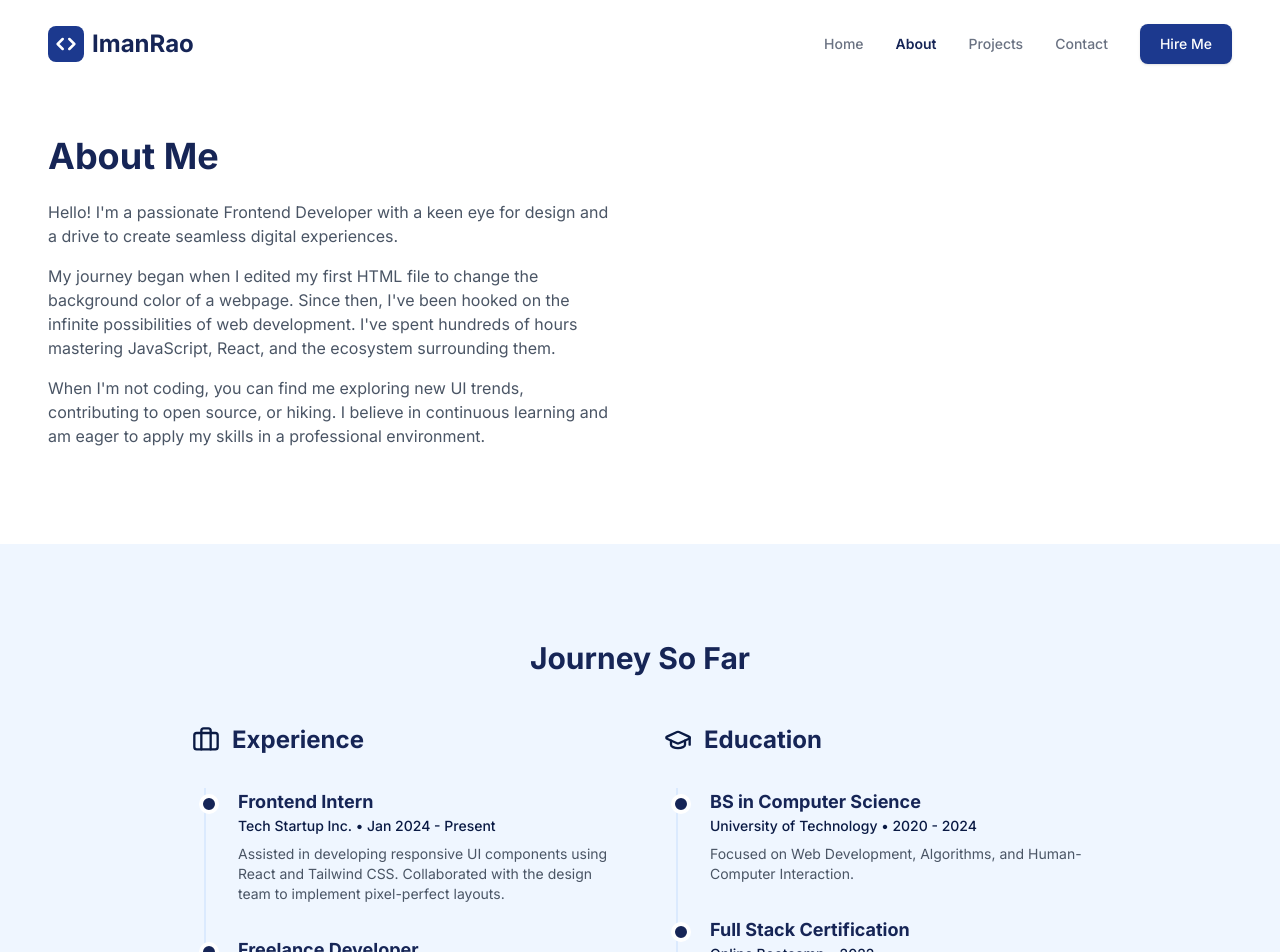
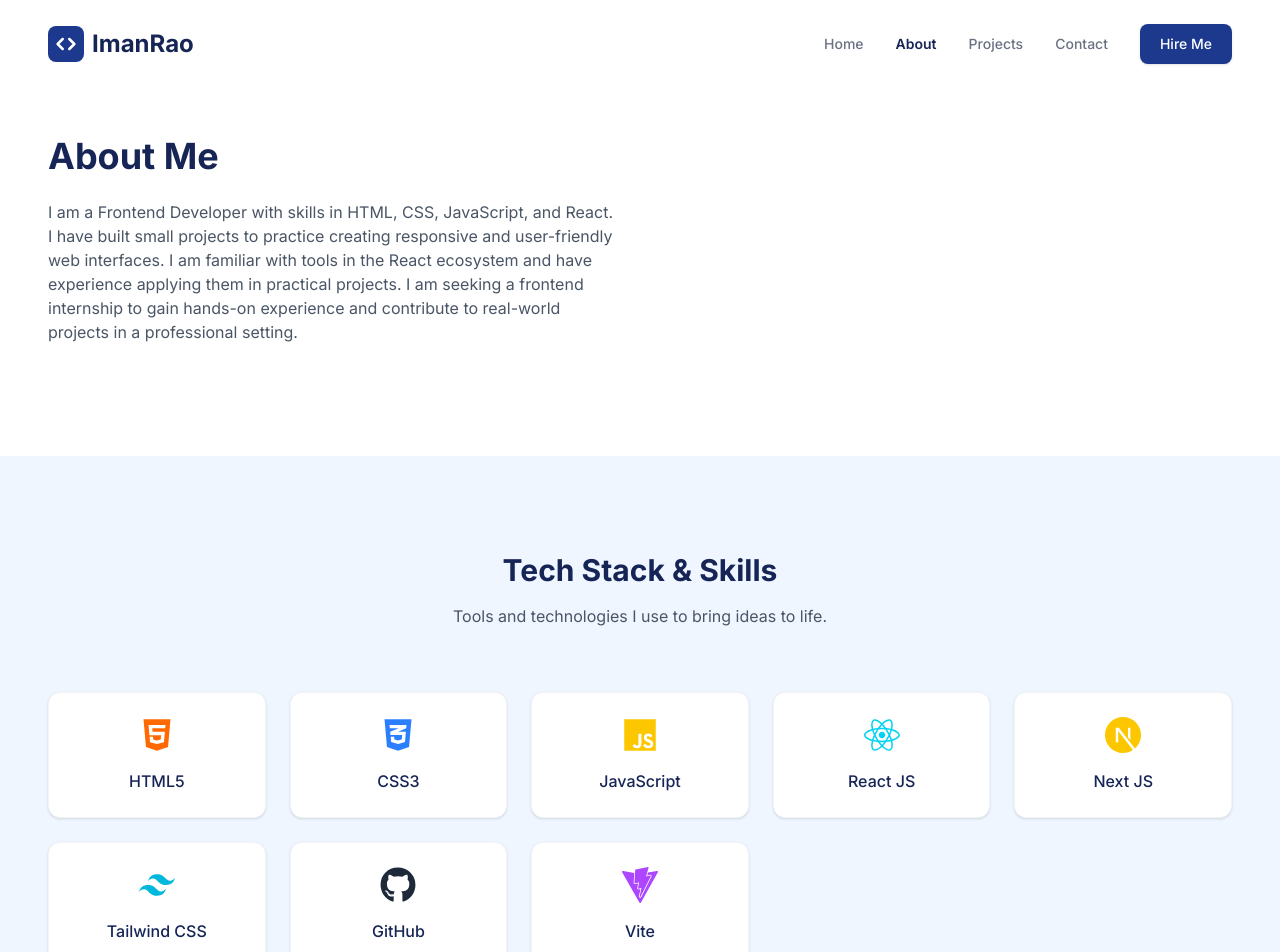
Before and after one commit to imanrao90/portfolio, a React (Vite) app: page /about in a window 1280 px wide. Shown: the top 952 px of the page. Built offline with nearby package versions, Linux system fonts and the light colour scheme.

Commit message:
completed

```diff
--- a/src/components/Footer.jsx
+++ b/src/components/Footer.jsx
@@ -19,7 +19,7 @@ function Footer() {
 
           <div className="flex gap-6">
             <a
-              href="https://github.com"
+              href="https://github.com/imanrao90"
               target="_blank"
               rel="noreferrer"
               className="text-blue-100 hover:text-white transition-colors hover:-translate-y-1 transform duration-300"
@@ -27,21 +27,21 @@ function Footer() {
               <Github size={24} />
             </a>
             <a
-              href="https://linkedin.com"
+              href="https://www.linkedin.com/in/iman-rao-5b8b42380/"
               target="_blank"
               rel="noreferrer"
               className="text-blue-100 hover:text-white transition-colors hover:-translate-y-1 transform duration-300"
             >
               <Linkedin size={24} />
             </a>
-            <a
+            {/* <a
               href="https://twitter.com"
               target="_blank"
               rel="noreferrer"
               className="text-blue-100 hover:text-white transition-colors hover:-translate-y-1 transform duration-300"
             >
               <Twitter size={24} />
-            </a>
+            </a> */}
             <Link
               to="/contact"
               className="text-blue-100 hover:text-white transition-colors hover:-translate-y-1 transform duration-300"
--- a/src/data/constants.jsx
+++ b/src/data/constants.jsx
@@ -1,6 +1,6 @@
 import React from 'react';
 import { FaHtml5, FaCss3Alt, FaJs, FaReact, FaGitAlt, FaGithub } from 'react-icons/fa';
-import { SiTailwindcss, SiVite, SiTypescript } from 'react-icons/si';
+import { SiTailwindcss, SiVite, SiTypescript, SiNextdotjs } from 'react-icons/si';
 import { projectsImages } from './projectsImages';
 import project2 from '../assets/images/projects/project2.png'
 import project3 from '../assets/images/projects/project3.png'
@@ -8,6 +8,7 @@ import project4 from '../assets/images/projects/project4.png'
 import project5 from '../assets/images/projects/project5.png'
 import project6 from '../assets/images/projects/project6.png'
 import project7 from '../assets/images/projects/project7.png'
+import { FaDiagramNext } from 'react-icons/fa6';
 
 // Navigation Links
 export const NAV_LINKS = [
@@ -22,10 +23,11 @@ export const SKILLS = [
   { name: 'HTML5', icon: <FaHtml5 className="text-orange-500" />, category: 'frontend' },
   { name: 'CSS3', icon: <FaCss3Alt className="text-blue-500" />, category: 'frontend' },
   { name: 'JavaScript', icon: <FaJs className="text-yellow-400" />, category: 'frontend' },
-  { name: 'React', icon: <FaReact className="text-cyan-400" />, category: 'frontend' },
+  { name: 'React JS', icon: <FaReact className="text-cyan-400" />, category: 'frontend' },
+  { name: 'Next JS', icon: <SiNextdotjs className="text-yellow-400" />, category: 'frontend' },
   { name: 'Tailwind CSS', icon: <SiTailwindcss className="text-cyan-500" />, category: 'frontend' },
   // { name: 'TypeScript', icon: <SiTypescript className="text-blue-600" />, category: 'frontend' },
-  { name: 'Git', icon: <FaGitAlt className="text-red-500" />, category: 'tools' },
+  // { name: 'Git', icon: <FaGitAlt className="text-red-500" />, category: 'tools' },
   { name: 'GitHub', icon: <FaGithub className="text-gray-800" />, category: 'tools' },
   { name: 'Vite', icon: <SiVite className="text-purple-500" />, category: 'tools' },
 ];
--- a/src/pages/About.jsx
+++ b/src/pages/About.jsx
@@ -1,6 +1,6 @@
 import React from 'react';
 import Section from '../components/Section';
-import { EXPERIENCES } from '../data/constants';
+import { EXPERIENCES, SKILLS } from '../data/constants';
 import { GraduationCap, Briefcase } from 'lucide-react';
 
 function About() {
@@ -25,27 +25,45 @@ function About() {
             <h1 className="text-4xl font-bold text-blue-950 mb-6">About Me</h1>
             <div className="prose prose-lg text-gray-600">
               <p className="mb-4">
-                Hello! I'm a passionate Frontend Developer with a keen eye for design and a drive to create seamless digital experiences.
-              </p>
-              <p className="mb-4">
-                My journey began when I edited my first HTML file to change the background color of a webpage. Since then, I've been hooked on the infinite possibilities of web development. I've spent hundreds of hours mastering JavaScript, React, and the ecosystem surrounding them.
-              </p>
-              <p>
-                When I'm not coding, you can find me exploring new UI trends, contributing to open source, or hiking. I believe in continuous learning and am eager to apply my skills in a professional environment.
+                I am a Frontend Developer with skills in HTML, CSS, JavaScript, and React. I have built small projects to practice creating responsive and user-friendly web interfaces. I am familiar with tools in the React ecosystem and have experience applying them in practical projects. I am seeking a frontend internship to gain hands-on experience and contribute to real-world projects in a professional setting.
               </p>
             </div>
           </div>
         </div>
       </Section >
 
+      {/* SKILLS SECTION */}
+      <Section bgColor="light">
+        <div className="text-center mb-16">
+          <h2 className="text-3xl font-bold text-blue-950 mb-4">
+            Tech Stack & Skills
+          </h2>
+          <p className="text-gray-600 max-w-2xl mx-auto">
+            Tools and technologies I use to bring ideas to life.
+          </p>
+        </div>
+
+        <div className="grid grid-cols-2 sm:grid-cols-3 md:grid-cols-4 lg:grid-cols-5 gap-6">
+          {SKILLS.map((skill) => (
+            <div
+              key={skill.name}
+              className="bg-white p-6 rounded-xl shadow-sm border border-gray-100 flex flex-col items-center justify-center gap-4 hover:-translate-y-1 transition-transform duration-300"
+            >
+              <div className="text-4xl">{skill.icon}</div>
+              <span className="font-medium text-blue-950">{skill.name}</span>
+            </div>
+          ))}
+        </div>
+      </Section>
+
       {/* Experience & Education */}
-      <Section Section bgColor="light" >
+      {/* <Section Section bgColor="light" >
         <div className="max-w-4xl mx-auto">
           <h2 className="text-3xl font-bold text-blue-950 mb-12 text-center">Journey So Far</h2>
 
-          <div className="grid md:grid-cols-2 gap-12">
+          <div className="grid md:grid-cols-2 gap-12"> */}
             {/* Experience */}
-            <div>
+            {/* <div>
               <div className="flex items-center gap-3 mb-8">
                 <Briefcase className="text-accent" size={28} />
                 <h3 className="text-2xl font-bold text-blue-950">Experience</h3>
@@ -61,10 +79,10 @@ function About() {
                   </div>
                 ))}
               </div>
-            </div>
+            </div> */}
 
             {/* Education */}
-            <div>
+            {/* <div>
               <div className="flex items-center gap-3 mb-8">
                 <GraduationCap className="text-accent" size={28} />
                 <h3 className="text-2xl font-bold text-blue-950">Education</h3>
@@ -88,7 +106,7 @@ function About() {
 
           </div>
         </div>
-      </Section >
+      </Section > */}
     </div >
   );
 }
--- a/src/pages/Contact.jsx
+++ b/src/pages/Contact.jsx
@@ -71,12 +71,12 @@ function Contact() {
                 <div>
                   <h3 className="font-bold text-blue-950">Phone</h3>
                   <a href="tel:+1234567890" className="text-gray-600 hover:text-accent transition-colors">
-                    +1 (555) 123-4567
+                    +92 3432818310
                   </a>
                 </div>
               </div>
 
-              <div className="flex items-start gap-4">
+              {/* <div className="flex items-start gap-4">
                 <div className="p-3 bg-blue-50 rounded-lg text-blue-950">
                   <MapPin size={24} />
                 </div>
@@ -86,7 +86,7 @@ function Contact() {
                     San Francisco, CA<br />(Open to Remote)
                   </p>
                 </div>
-              </div>
+              </div> */}
             </div>
           </div>
 
```
